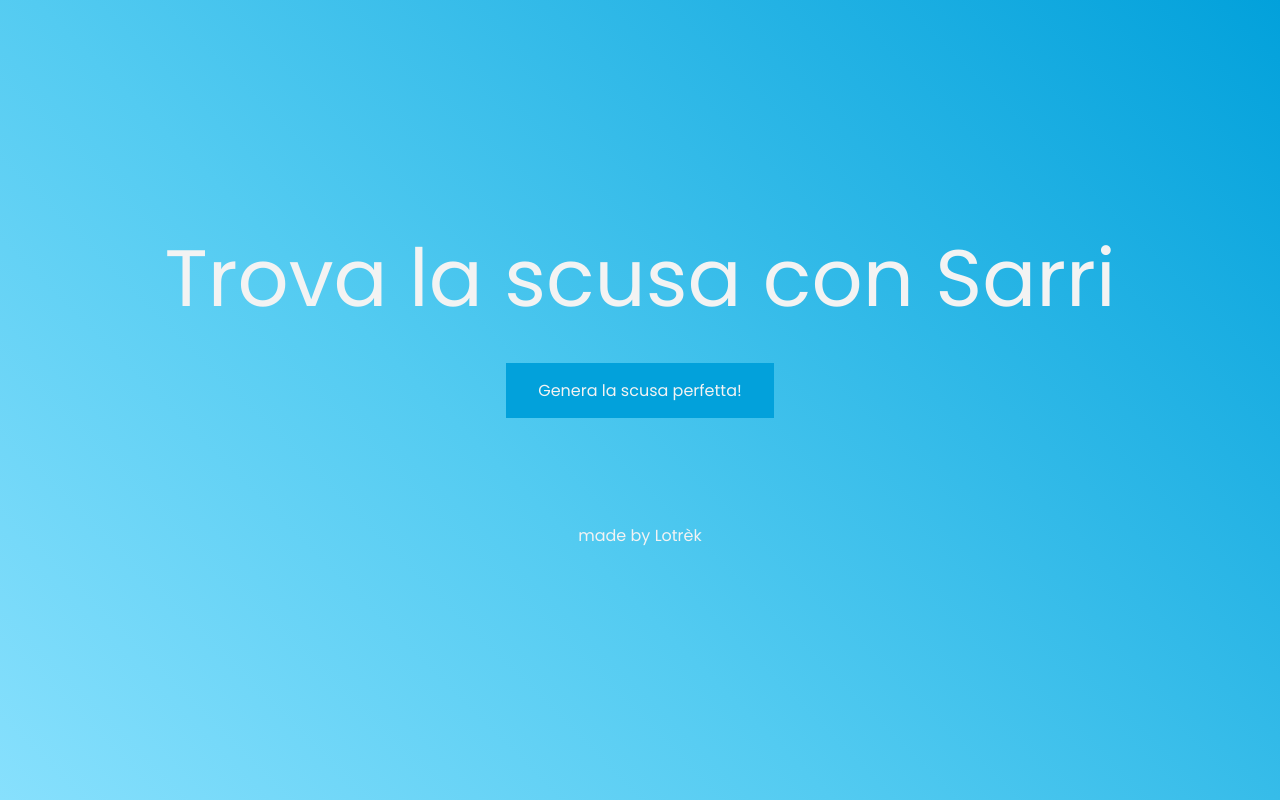
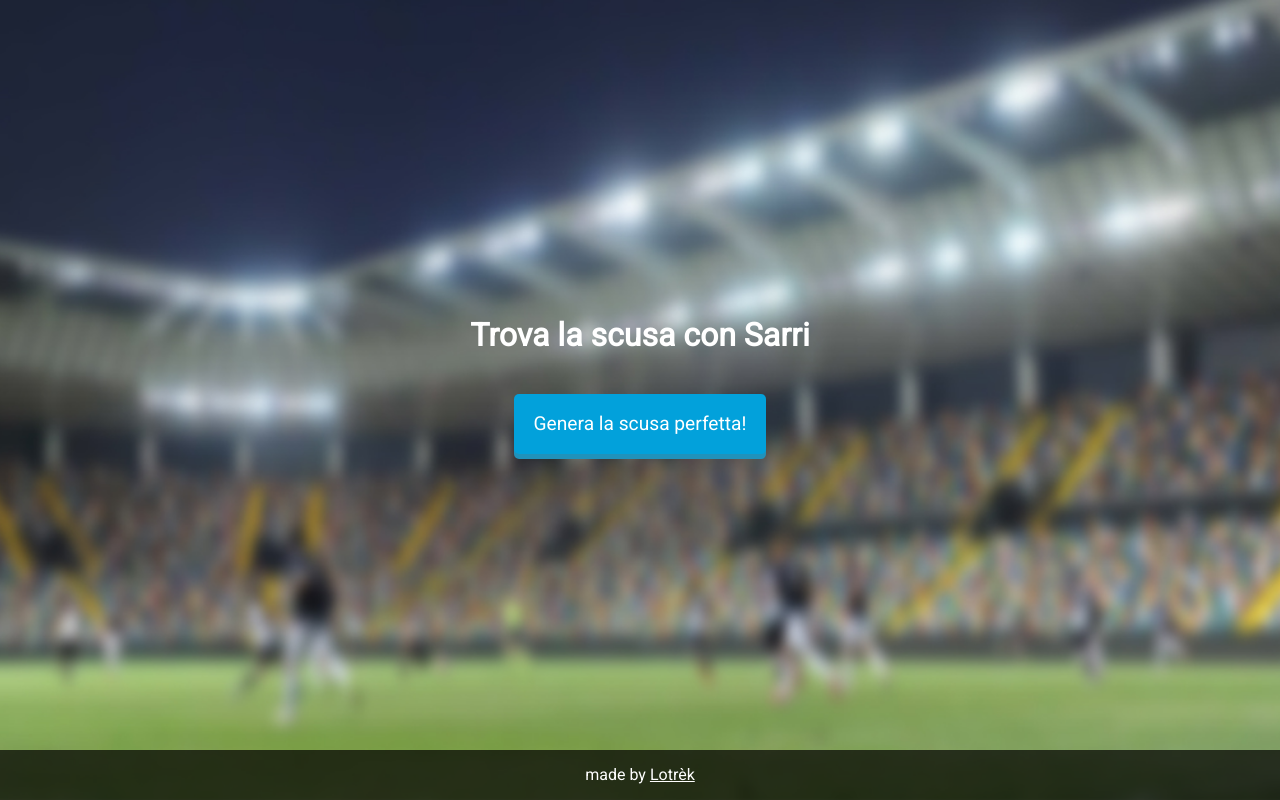
Before and after one commit to lotrekagency/scusedisarri, a Python web app: template public/templates/index.html in a window 1280 px wide. Run offline with Jinja, Linux system fonts and the light colour scheme; the template is opened without the code that fills it, so the values that code supplies are empty.

Commit message:
add style

```diff
--- a/public/css/main.css
+++ b/public/css/main.css
@@ -0,0 +1,87 @@
+body{
+    font-family: "Roboto", sans-serif;
+    background-image: url('../images/Sfondo.jpg');
+    background-size: cover;
+    background-repeat: no-repeat;
+    background-position: center;
+    color: white;
+    background-color: #7A9B4F;
+}
+
+h1{
+    font-size: 2em;
+}
+footer{
+    padding: 1em;
+    color: white;
+    background: rgba(0, 0, 0, 0.71);
+}
+
+footer a {
+    color: white;
+}
+
+.container{
+    position: relative;
+    display: flex;
+    align-content: center;
+    flex-direction: column;
+    justify-content: space-between;
+    height:100%;
+}
+
+.main-content{
+    display: flex;
+    justify-content: center;
+    align-items: center;
+    flex: 1;
+}
+
+.text-align-center{
+    text-align: center;
+}
+
+.generate-button{
+    background: #02a1db;
+    padding: 1em;
+    border-radius: 5px;
+    color: white;
+    text-decoration:none;
+    box-shadow:  0px 5px 0px #2092bb;
+    transition: all .3s;
+    display: inline-block;
+    font-size: 1.2em;
+}
+
+.generate-button:hover{
+    box-shadow:  0px 0px 0px #2092bb;
+    transform: translateY(5px); /* Equal to translateX(10px) */
+
+}
+
+.quote-container{
+    max-width: 50%;
+    margin-left: auto;
+    background: rgba(255, 255, 255, 0.5803921568627451);
+    color: #2092bb;
+    padding: 1em;
+}
+
+@media all and (max-width: 768px){
+    .quote-container{
+        max-width: 80%;
+        margin-right: auto;
+    }
+}
+
+.quote-container p{
+    font-size: 1.5em;
+}
+
+.sarri-face{
+    position:absolute;
+    z-index: -1;
+    max-width: 100%;
+    bottom: 0;
+    left: 0;
+}
--- a/public/templates/index.html
+++ b/public/templates/index.html
@@ -1,12 +1,8 @@
 <head>
-<style>
-.background{font-family:'Poppins', sans-serif;color:#f3f3f3;background: #87e0fd;
-background: -moz-linear-gradient(45deg, #87e0fd 0%, #53cbf1 40%, #02a1db 100%);
-background: -webkit-linear-gradient(45deg, #87e0fd 0%,#53cbf1 40%,#02a1db 100%);
-background: linear-gradient(45deg, #87e0fd 0%,#53cbf1 40%,#02a1db 100%);
-filter: progid:DXImageTransform.Microsoft.gradient( startColorstr='#87e0fd', endColorstr='#02a1db',GradientType=1 );}h1,p{text-align:center;margin:auto;font-size:5rem;font-weight:550;padding-top:105px}.generate-button{text-align:center;margin:auto;background-color:#02a1db;border:none;color:white;padding:15px 32px;text-align:center;text-decoration:none;display:inline-block;font-size:16px}.social{text-align:center;margin:auto font-size:0.2rem}a:link{color:#f3f3f3;text-decoration:none}a:visited{color:#f3f3f3;text-decoration:none}a:hover{color:#f3f3f3;text-decoration:underline}a:active{color:#f3f3f3;text-decoration:none}
-</style>
-<link href="https://fonts.googleapis.com/css?family=Poppins" rel="stylesheet">
+
+<link href="https://cdnjs.cloudflare.com/ajax/libs/normalize/7.0.0/normalize.min.css" rel="stylesheet">
+<link href="https://fonts.googleapis.com/css?family=Roboto" rel="stylesheet">
+<link rel="stylesheet" href="/static/css/main.css">
 <meta charset="utf-8">
 
 <meta name="msapplication-TileColor" content="#02a1db">
@@ -43,16 +39,18 @@ filter: progid:DXImageTransform.Microsoft.gradient( startColorstr='#87e0fd', end
 
 </head>
 <body class="background">
-<center>
-    <p>
+    <div class="container">
+        <div class="main-content">
+            <div class="text-align-center">
                 <h1>Trova la scusa con Sarri</h1>
                 <br>
                 <a class="generate-button" href="/dice">Genera la scusa perfetta!</a>
-    </p>
-</center>
+            </div>
+        </div>
         <footer>
             <center>
                 made by <a class="social" href="https://lotrek.it">Lotrèk</a>
             </center>
         </footer>
+    </div>
 </body>
```
Also changed, not shown: public/templates/quote.html (+21 -21 lines), resources/quotes.json (+4 -4 lines), public/images/Sfondo.jpg (added), public/images/sarri_01.png (added), public/images/sarri_02.png (added), public/images/sarri_03.png (added), public/images/sarri_04.png (added). Lines whose indentation alone changed are shown as unchanged.
